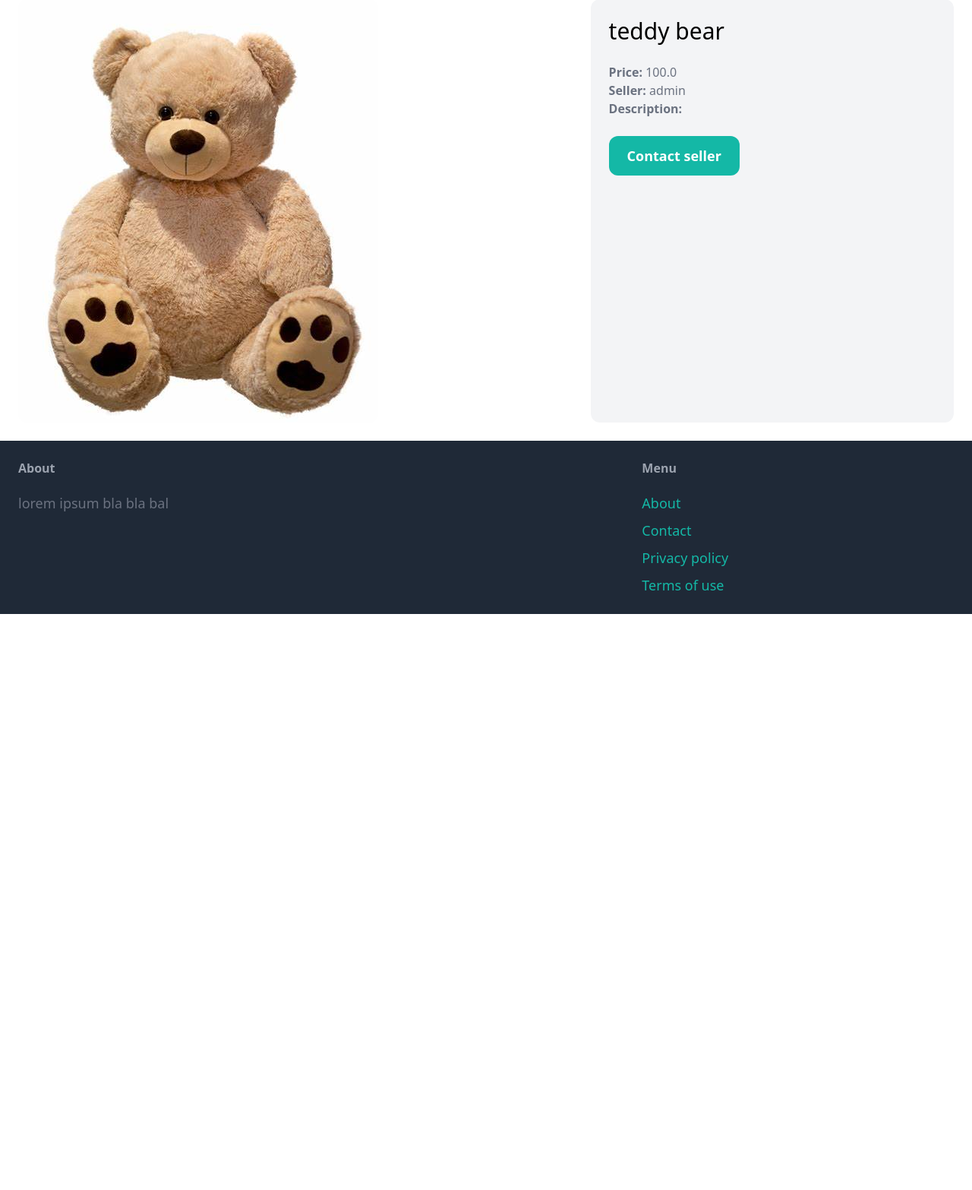
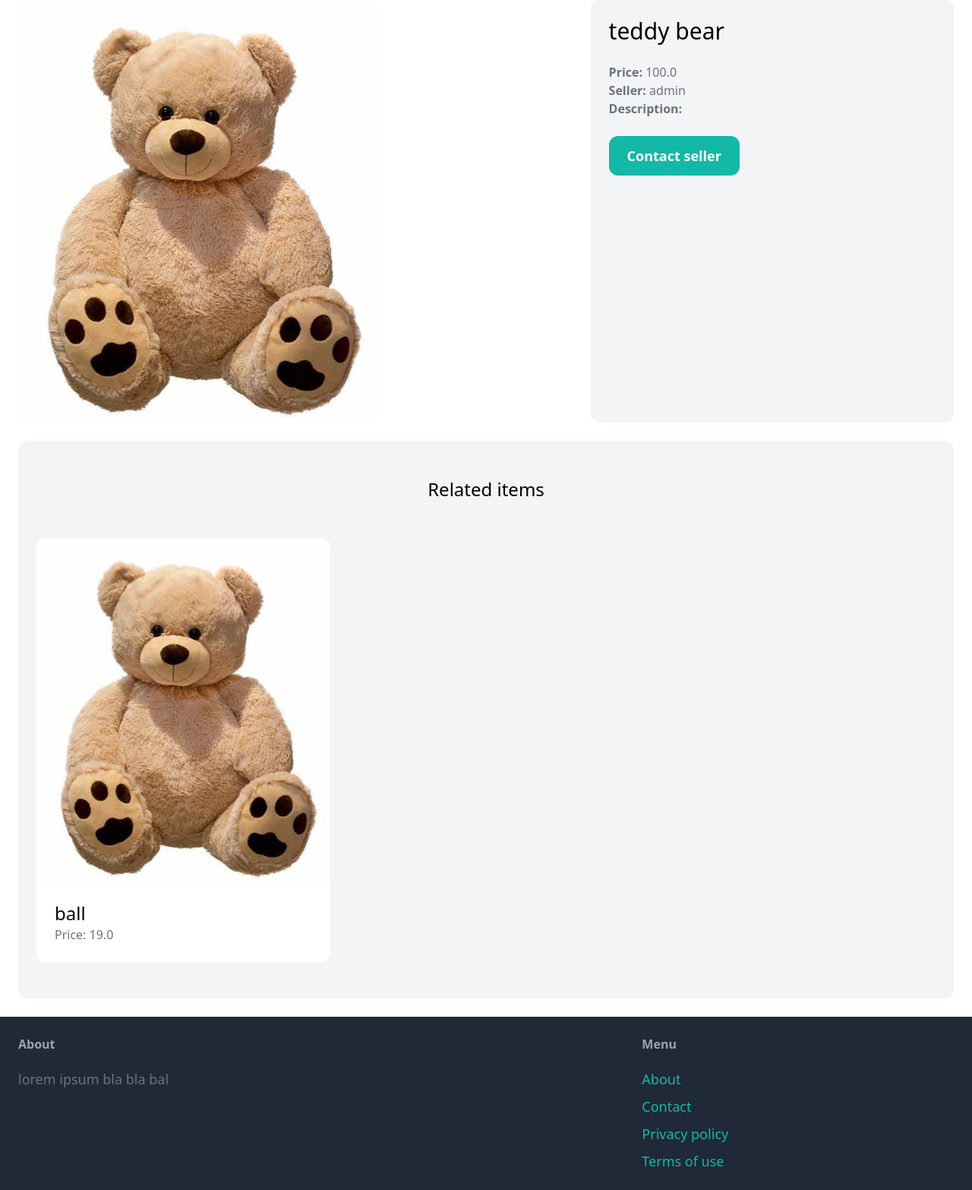
Before and after one commit to ZaynRazaSheikh/Puddle, a Django app: page /items/1/ in a window 1280 px wide. Shown: the part 102-1668 px from the top of the page at 76% size. Before the commit the page ends 910 px from the top, so only its background shows below. Run offline with Django 5.2, Linux system fonts and the light colour scheme; data comes from the database, SQL or seed files in the repository; both versions use the stored data as it was after the commit; some libraries are stand-ins or nearby versions.

Commit message:
added related items fiels

```diff
--- a/puddle/core/templates/core/index.html
+++ b/puddle/core/templates/core/index.html
@@ -22,4 +22,5 @@
          {% endfor%}
       </div>
    </div>
+
 {% endblock %}
--- a/puddle/item/templates/item/detail.html
+++ b/puddle/item/templates/item/detail.html
@@ -22,4 +22,26 @@
         <a href="#" class="inline-block mt-6 px-6 py-3 text-lg font-semibold bg-teal-500 text-white rounded-xl hover:bg-teal-700">Contact seller</a>
     </div>
 </div>
+
+<div class="mt-6 px-6 py-12 bg-gray-100 rounded-xl">
+    <h2 class="mb-12 text-2xl text-center">Related items</h2>
+
+    <div class="grid grid-cols-3 gap-3">
+       {% for item in related_items %}
+       <div>
+          <a href="{% url 'item:detail' item.id %}">
+             <div>
+                <img src="{{ item.image.url }}" class="rounded-t-xl">
+             </div>
+
+             <div class="p-6 bg-white rounded-b-xl">
+                <h2 class="text-2xl">{{item.name}}</h2>
+                <p class="text-gray-500">Price: {{item.price}}</p>
+             </div>
+          </a>
+       </div>
+       {% endfor%}
+    </div>
+ </div>
+
 {% endblock %}
--- a/puddle/item/views.py
+++ b/puddle/item/views.py
@@ -5,7 +5,11 @@ from .models import Item
 # Create your views here.
 def detail(request, pk):
     item = get_object_or_404(Item, pk=pk)
+    related_items = Item.objects.filter(Category=item.Category, is_sold=False).exclude(pk=pk)[:3]
+
+
 
     return render(request, 'item\detail.html', {
-        'item': item
+        'item': item,
+        'related_items': related_items
     })
```
Also changed, not shown: puddle/db.sqlite3, puddle/media/item_images/OIP_BcQ4Djm.jpg (added).
